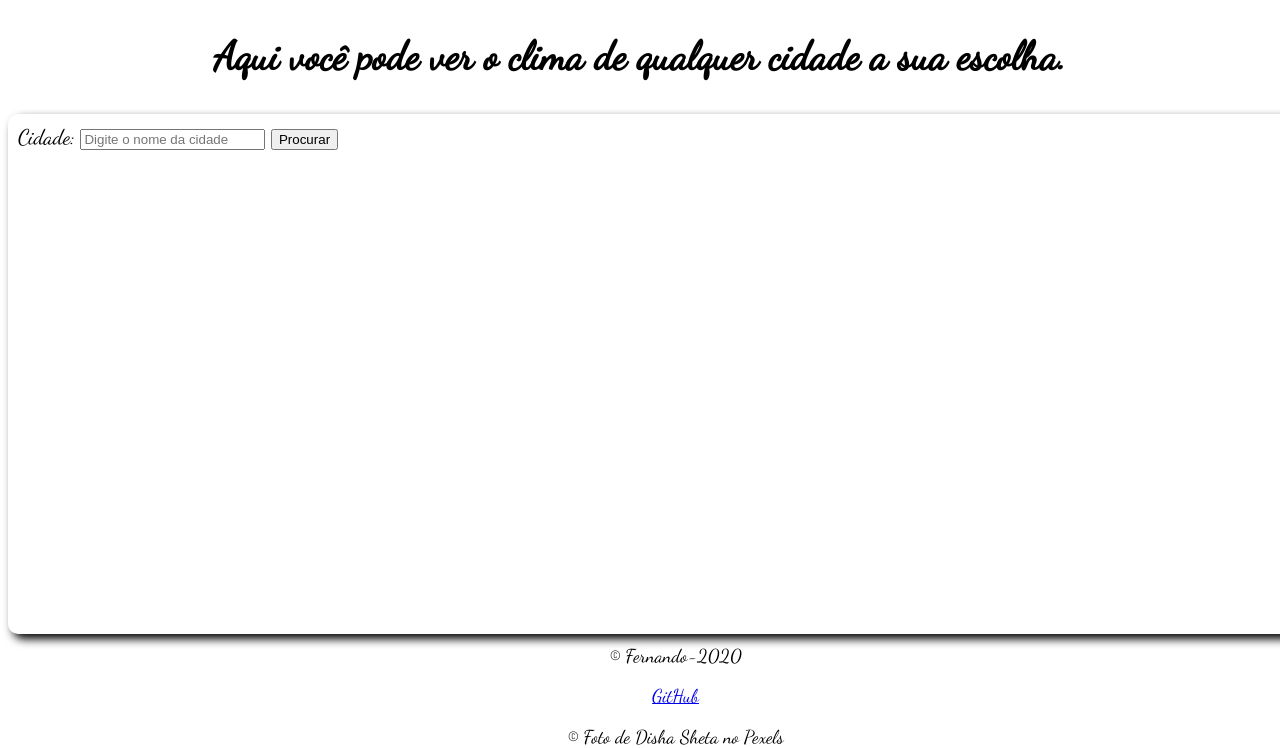
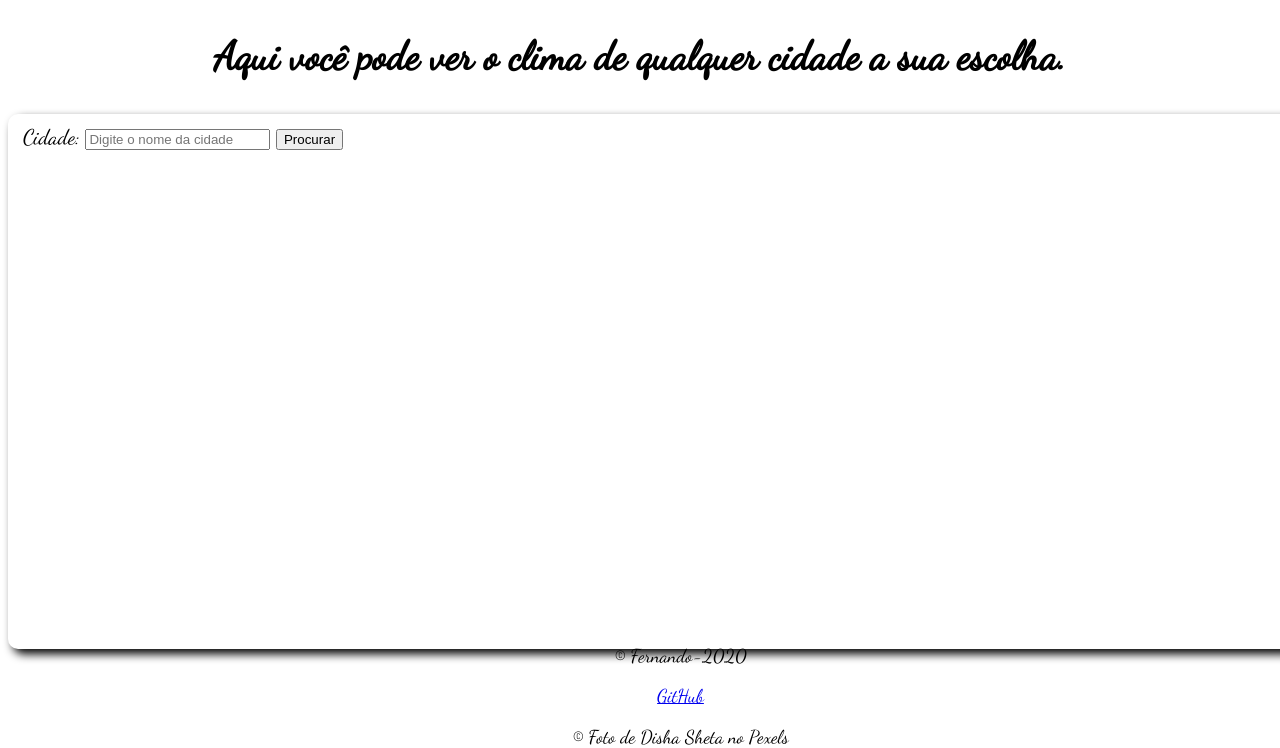
Before and after one commit to Fernando-Rodrigo/SiteClima, a plain HTML site: page index.html in a window 1280 px wide. Shown: the part 103-851 px from the top of the page. Drawn offline with Linux system fonts and the light colour scheme.

Commit message:
Atualização de estilo

```diff
--- a/estilo.css
+++ b/estilo.css
@@ -17,13 +17,18 @@ h2 {
     text-align: center;
 }
 
+p{
+    text-indent: 10px;
+}
+
 section#corpo {
     box-shadow: 5px 5px 10px black;
     border-radius: 10px;
     padding: 10px;
     font-size: 16pt;
     width: 1315px;
-    height: 500px;
+    height: 515px;
+    text-indent: 5px;
 }
 
 div#container {
--- a/index.html
+++ b/index.html
@@ -1,5 +1,5 @@
 <!DOCTYPE html>
-<html lang="pt-br">
+<html lang="pt-BR">
 
 <head>
     <meta charset="UTF-8">
```
